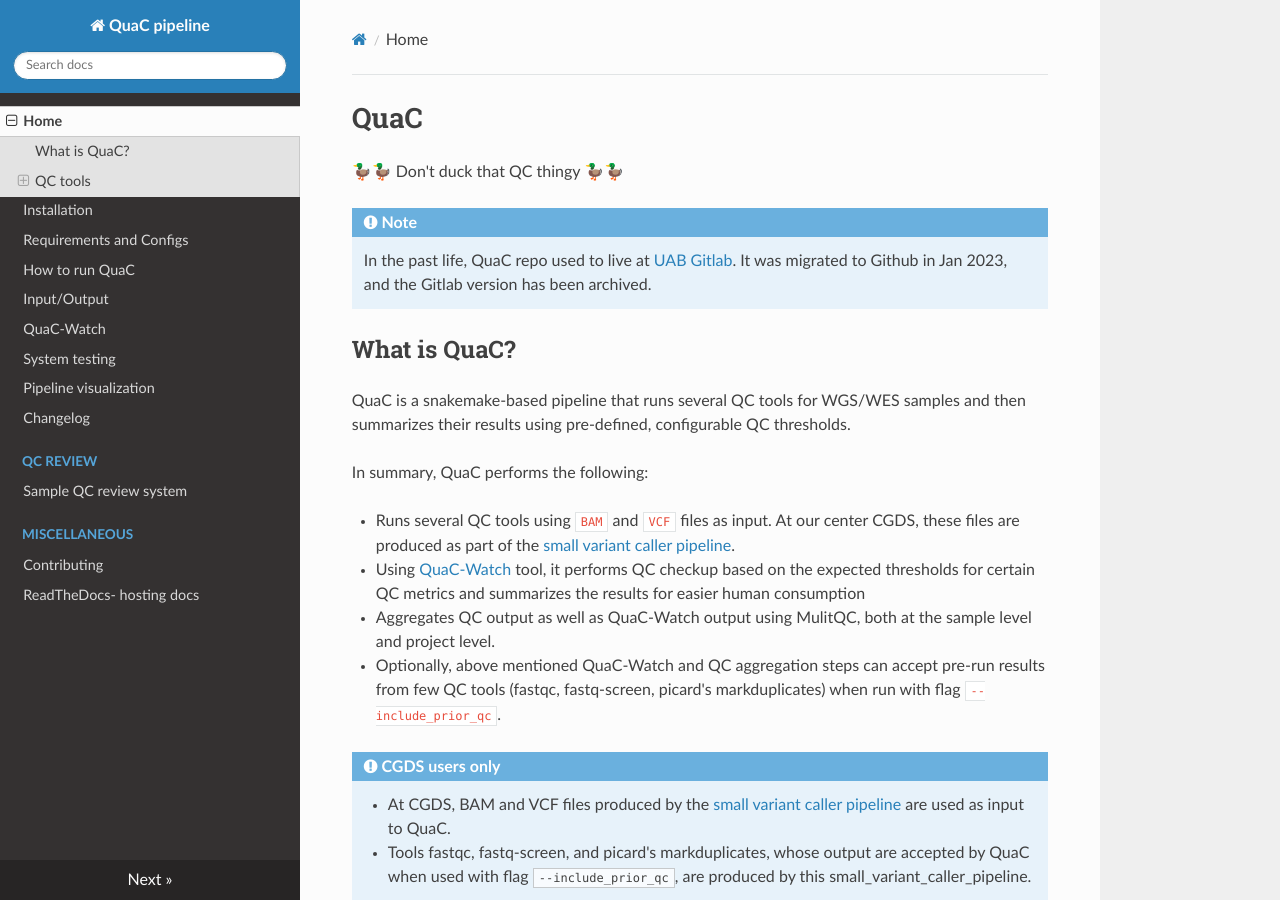
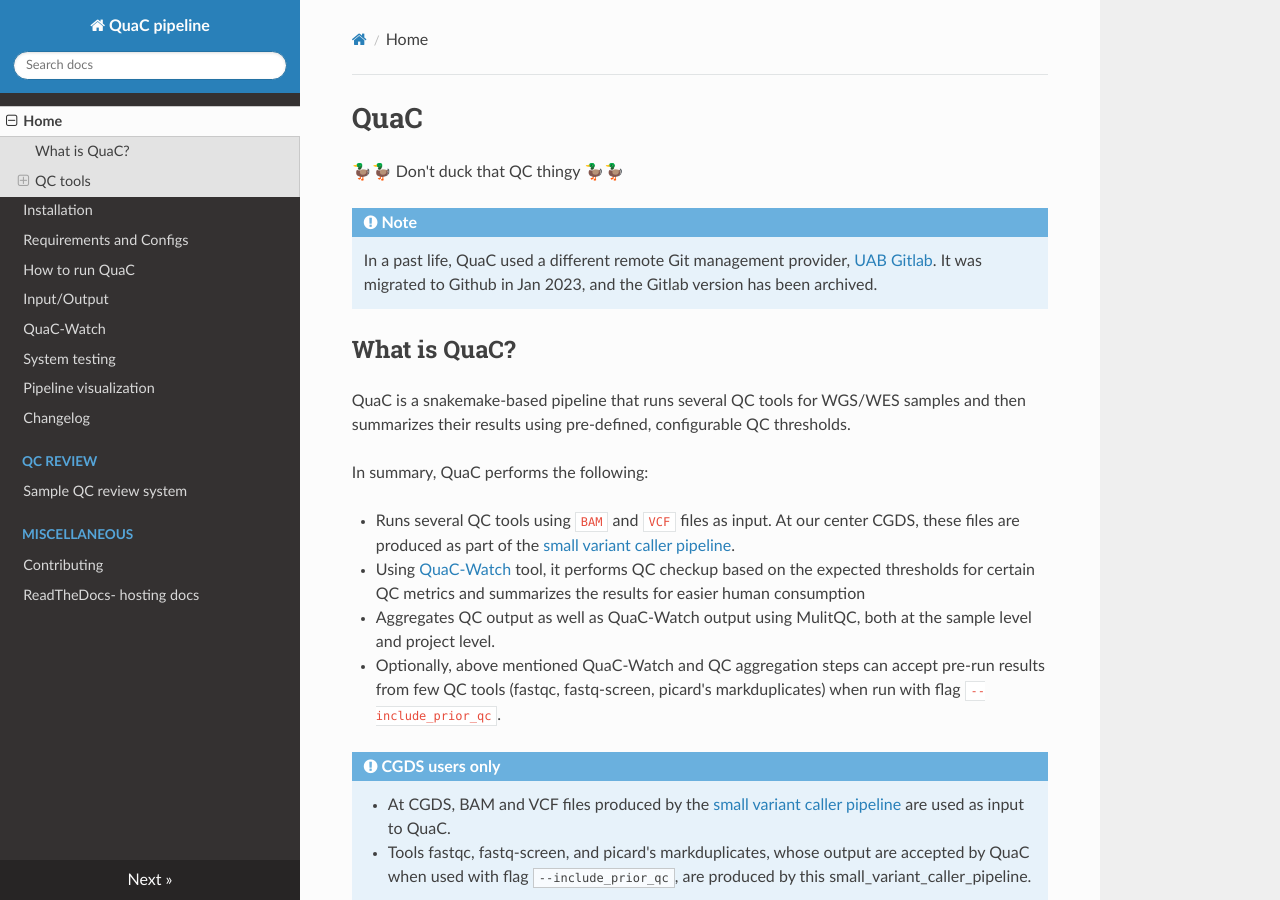
Before and after one commit to uab-cgds-worthey/quac, an MkDocs documentation site: the page built from docs/index.md, in a window 1280 px wide and 900 px high. Built offline with MkDocs 1.6.1, drawn with Linux system fonts in a browser that asks for light colours; nearby versions of some CDN libraries.

Commit message:
Update docs/index.md
Co-authored-by: Brandon M Wilk <wilkb777@gmail.com>

```diff
--- a/docs/index.md
+++ b/docs/index.md
@@ -5,7 +5,7 @@
 
 !!! Note
 
-    In the past life, QuaC repo used to live at [UAB
+    In a past life, QuaC used a different remote Git management provider, [UAB
     Gitlab](https://gitlab.rc.uab.edu/center-for-computational-genomics-and-data-science/public/quac). It was
     migrated to Github in Jan 2023, and the Gitlab version has been archived.
 
```
